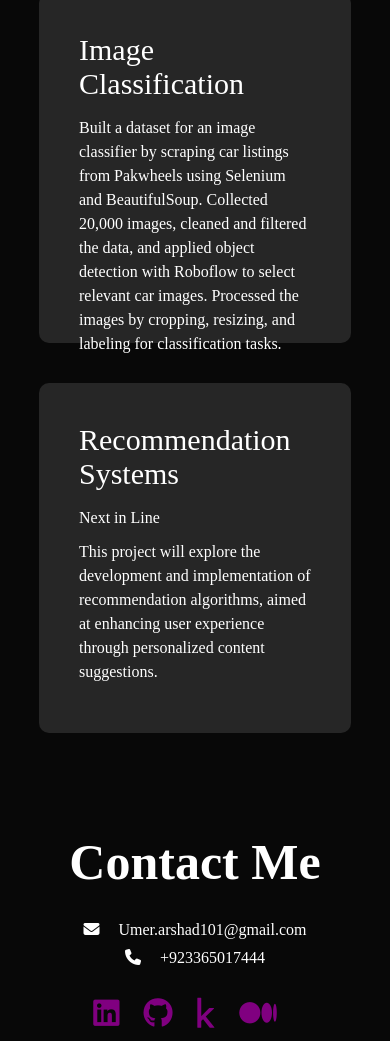
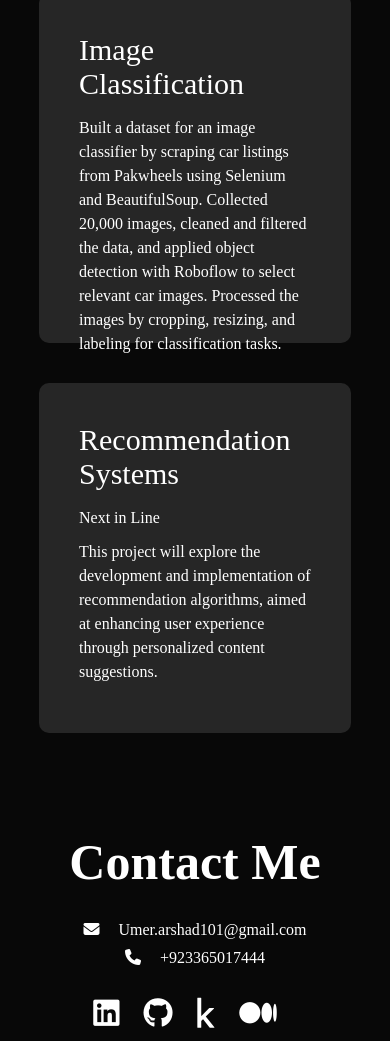
Before and after one commit to Uarshad24/Uarshad24.github.io, a plain HTML site: page index.html in a window 390 px wide. Shown: the part 2187-3228 px from the top of the page. Drawn offline with Linux system fonts and the light colour scheme.

Commit message:
Update style.css

```diff
--- a/style.css
+++ b/style.css
@@ -320,7 +320,7 @@ nav .fa-solid {
     }
     .social-icons a i {
         text-decoration: none;
-        color: purple;
+        color: #fff;
     }
 
 }
```
